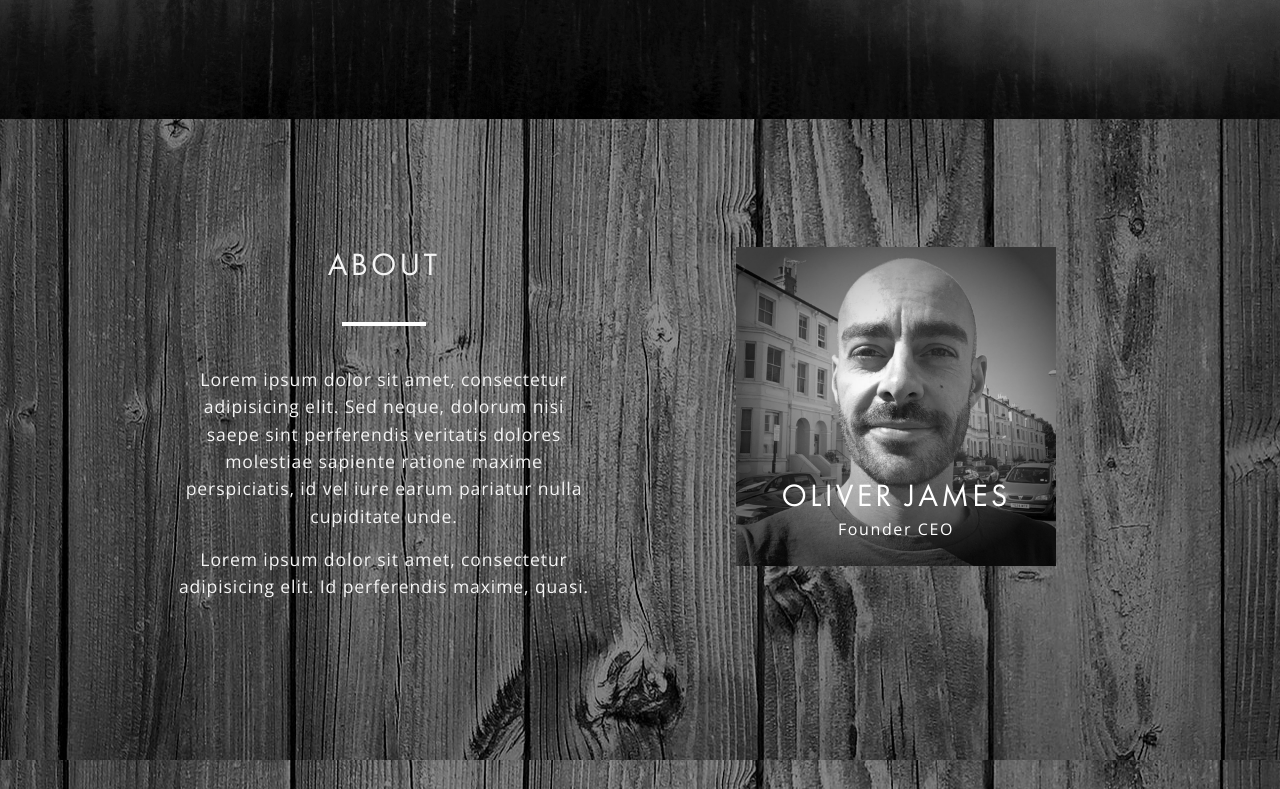
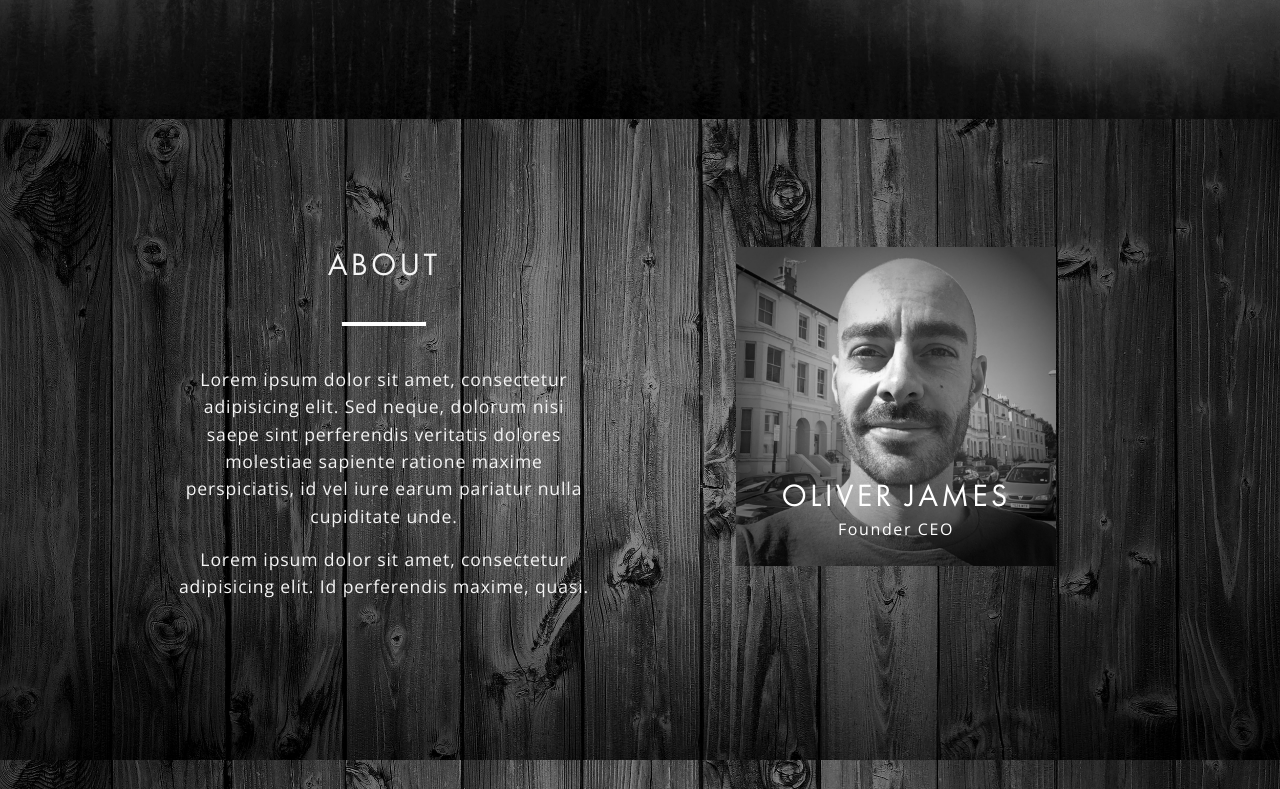
Before and after one commit to ljferrari/ollywood3, a plain HTML site: page index.html in a window 1280 px wide. Shown: the part 681-1470 px from the top of the page. Drawn offline with nearby package versions, Linux system fonts and the light colour scheme; a script that the page names is missing.

Commit message:
background attachment fix

```diff
--- a/style.css
+++ b/style.css
@@ -175,6 +175,21 @@ section {
 
 /* About Section */
 
+#about,
+#video {
+    background: url(img/black-wood-min.jpg) no-repeat center center fixed;
+    -webkit-background-size: cover;
+    -moz-background-size: cover;
+    -o-background-size: cover;
+    background-size: cover;
+    background-attachment: fixed;
+    text-align: center;
+    color: #F5F5F5;
+    position: relative;
+}
+
+
+
 #oli {
     position: relative;
     width: 100%;
@@ -215,14 +230,6 @@ section {
 
 /* Video Section */
 
-#about,
-#video {
-    background: url(img/black-wood-min.jpg) center center no-repeat;
-    background-attachment: fixed;
-    text-align: center;
-    color: #F5F5F5;
-    position: relative;
-}
 
 #video-content{
     margin-top: 2em;
@@ -473,8 +480,8 @@ footer h6 {
     }
 
     #cover-heading {
-    font-size: 2.5em
-}
+        font-size: 2.5em
+    }
 
     #cta-text,
     #cover-heading {
```
